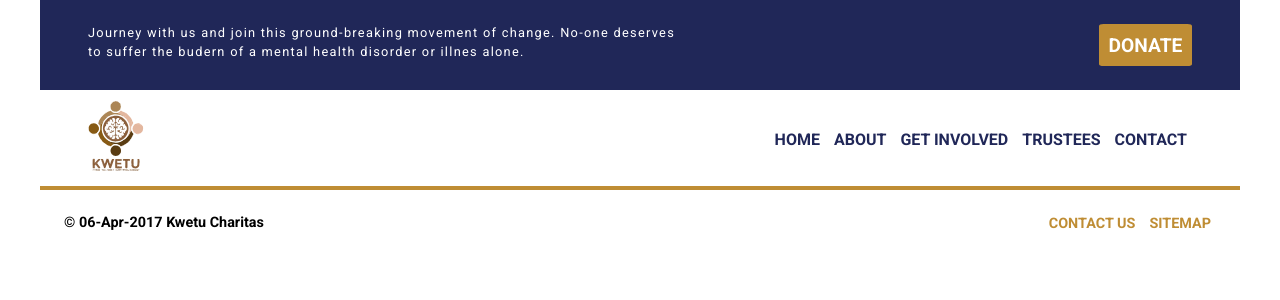
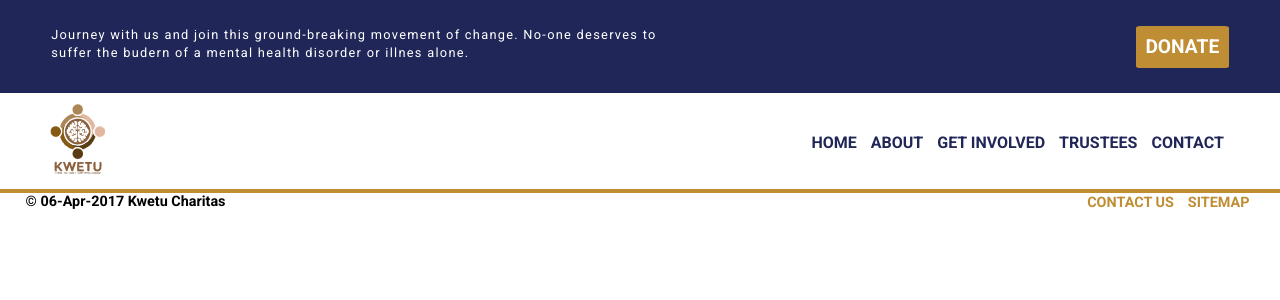
Before and after one commit to sylvestersiani/web-template, a PHP site: page / in a window 1280 px wide. Shown: the top 300 px of the page. Run offline with PHP 8.4, Linux system fonts and the light colour scheme.

Commit message:
Css improvement
amending css wrapper

```diff
--- a/index.php
+++ b/index.php
@@ -3,7 +3,7 @@
 	render_header('header');
 ?>
 
-<section>
+<section class="page-content">
 	<?php
 		if (isset($_GET['page'])) {
 			$page = $_GET['page'];
@@ -26,7 +26,7 @@
 					include 'public/inc/pages/trustees.php';
 					break;
 				default:
-					# code...
+					include 'public/inc/pages/home.php';
 					break;
 			}
 
--- a/public/css/main.css
+++ b/public/css/main.css
@@ -5,14 +5,23 @@
 	padding: 0;
 }
 
+body{
+}
 .wrapper{
-	max-width: 1200px;
-	margin: auto;
+	min-height: 100%;
+	position: relative;
+	background-color: red;
+	bottom: 0;
 }
 
-/*section{
-	max-width: 900px;
-}*/
+.page-content{
+	max-width: 1200px;
+	margin: 0 auto;
+		padding-bottom: 45px;
+		background-color: orange;
+		min-height: 100%;
+		bottom: 0;
+}
 
 section#alert{
 	width: 100%;
@@ -247,10 +256,11 @@ nav #menu-links li.mobile-menu{
 }
 
 footer {
+	height: 40px;
 	width: 100%;
-	float: left;
-	background-color: #ffffff;
-	padding: 1.5em 0;
+	background-color: pink;
+	bottom: 0;
+	clear:right;
 }
 
 .copyright {
--- a/public/inc/template/menu.php
+++ b/public/inc/template/menu.php
@@ -1,6 +1,6 @@
 <header>
 	<div id="company-logo">
-		<a href="#"><div class="logo"></div></a>
+		<a href="index.php?page=index"><div class="logo"></div></a>
 	</div>
 	<nav>
 		<ul id="menu-links" >
--- a/public/inc/template/mobile.menu.php
+++ b/public/inc/template/mobile.menu.php
@@ -1,6 +1,6 @@
 <header>
 	<div id="company-logo">
-		<a href="#"><div class="logo"></div></a>
+		<a href="index.php?page=index"><div class="logo"></div></a>
 	</div>
 	<nav>
 		<ul id="menu-links">
```
